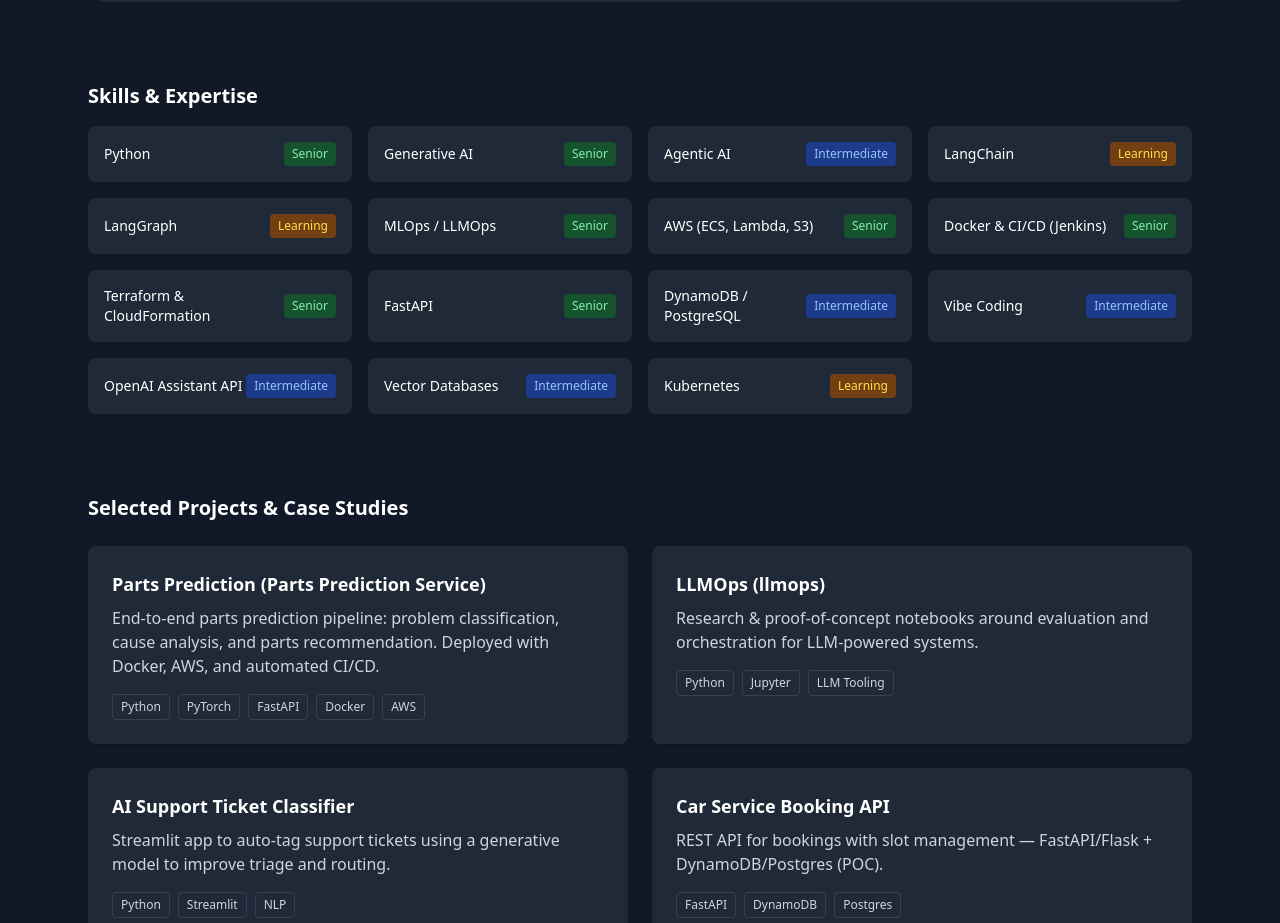
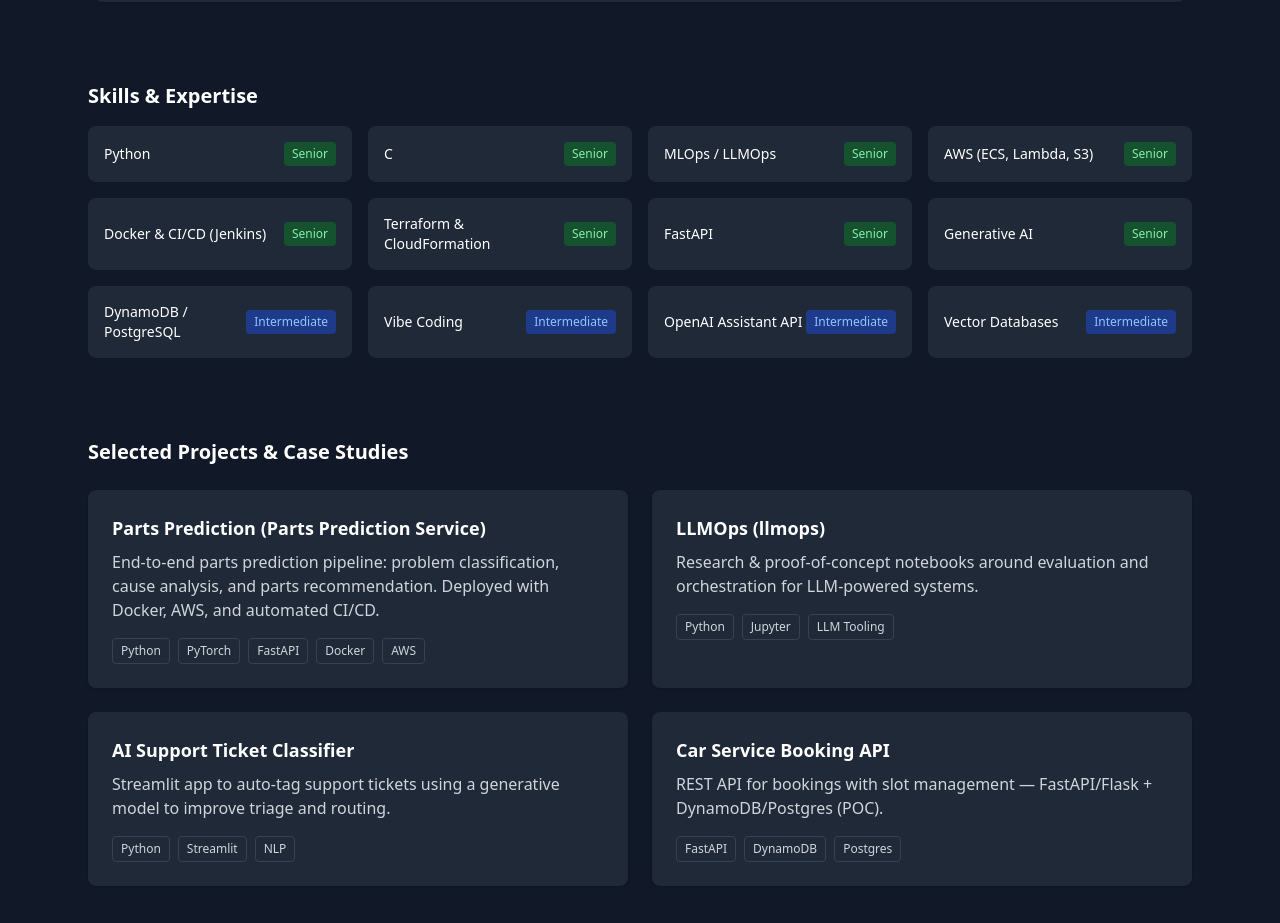
Before and after one commit to santoshkitkare/work-portfolio, a React app in the folder frontend/: page / in a window 1280 px wide. Shown: the part 841-1764 px from the top of the page. Built offline with nearby package versions, Linux system fonts and the light colour scheme; the HTML template or start-up script is replaced by a standard one.

Commit message:
Updated Skillset with level

```diff
--- a/frontend/src/App.jsx
+++ b/frontend/src/App.jsx
@@ -23,20 +23,17 @@
 
   const skills = [
     { name: 'Python', level: 'Senior' },
-    { name: 'Generative AI', level: 'Senior' },
-    { name: 'Agentic AI', level: 'Intermediate' },
-    { name: 'LangChain', level: 'Learning' },
-    { name: 'LangGraph', level: 'Learning' },
+    { name: 'C', level: 'Senior' },
     { name: 'MLOps / LLMOps', level: 'Senior' },
     { name: 'AWS (ECS, Lambda, S3)', level: 'Senior' },
     { name: 'Docker & CI/CD (Jenkins)', level: 'Senior' },
     { name: 'Terraform & CloudFormation', level: 'Senior' },
     { name: 'FastAPI', level: 'Senior' },
+    { name: 'Generative AI', level: 'Senior' },
     { name: 'DynamoDB / PostgreSQL', level: 'Intermediate' },
     { name: 'Vibe Coding', level: 'Intermediate' },
     { name: 'OpenAI Assistant API', level: 'Intermediate' },
-    { name: 'Vector Databases', level: 'Intermediate' },
-    { name: 'Kubernetes', level: 'Learning' }
+    { name: 'Vector Databases', level: 'Intermediate' }
   ];
 
   // Projects pulled from GitHub (public repos) — update descriptions and links as needed
```
